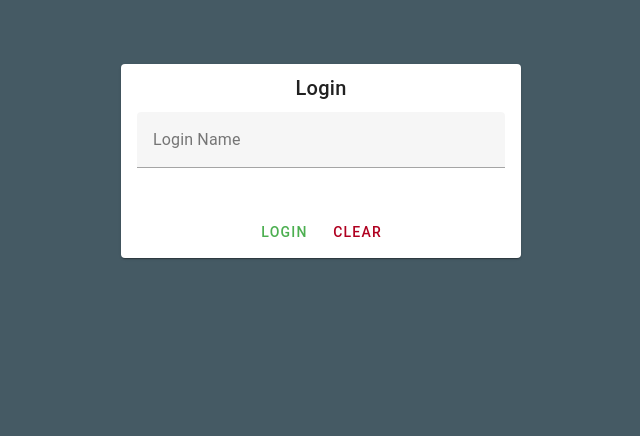
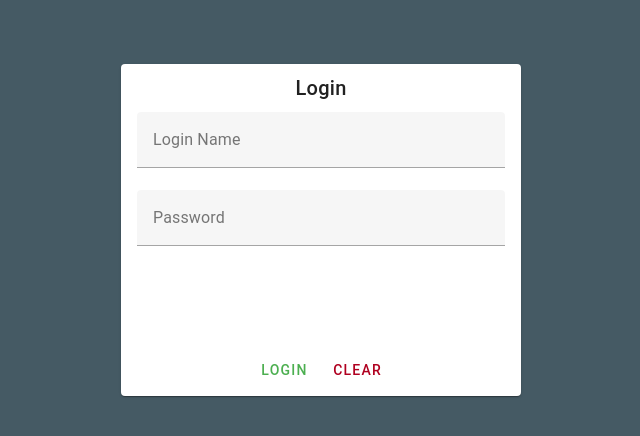
Before and after one commit to thitiphong18/User-Project, a Vue app: page / in a window 1280 px wide. Shown: the top 436 px of the page, without its empty margins (319-959 px from the left). Built offline with nearby package versions, Linux system fonts and the light colour scheme.

Commit message:
Update 6

```diff
--- a/src/views/LoginView.vue
+++ b/src/views/LoginView.vue
@@ -1,4 +1,8 @@
-<script setup lang="ts"></script>
+<script setup lang="ts">
+import { ref } from "vue";
+const loginName = ref("");
+const password = ref("");
+</script>
 
 <template>
   <v-app>
@@ -7,8 +11,17 @@
         <v-card-title primary-title class="text-center"> Login </v-card-title>
         <v-card-text>
           <v-form>
-            <v-text-field label="Login Name"></v-text-field>
+            <v-text-field label="Login Name" v-model="loginName"></v-text-field>
+            <v-text-field
+              label="Password"
+              type="password"
+              v-model="password"
+            ></v-text-field>
           </v-form>
+          <pre>
+            {{ loginName }}
+            {{ password }}
+          </pre>
         </v-card-text>
         <v-card-actions class="justify-center">
           <v-btn color="success">Login</v-btn>
```
